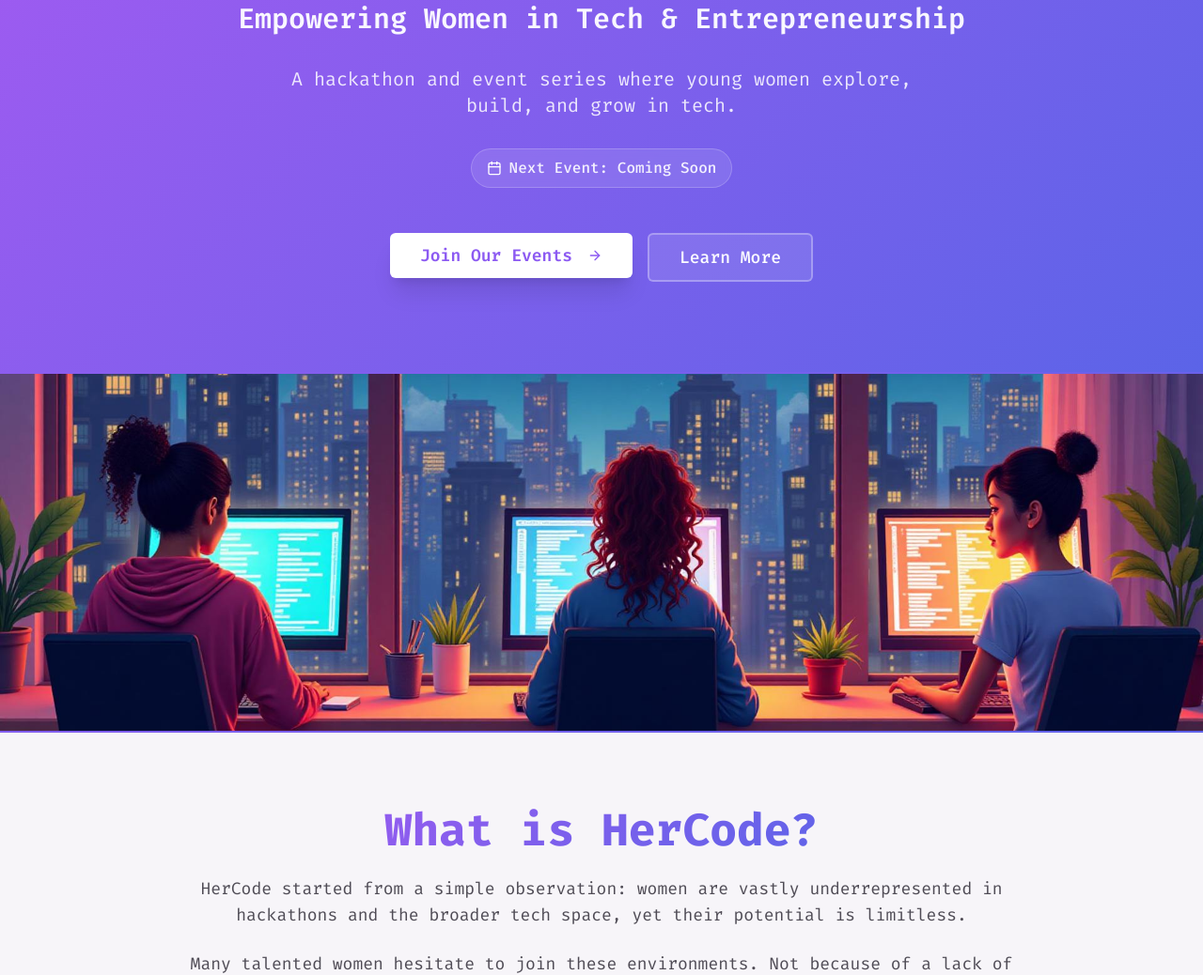
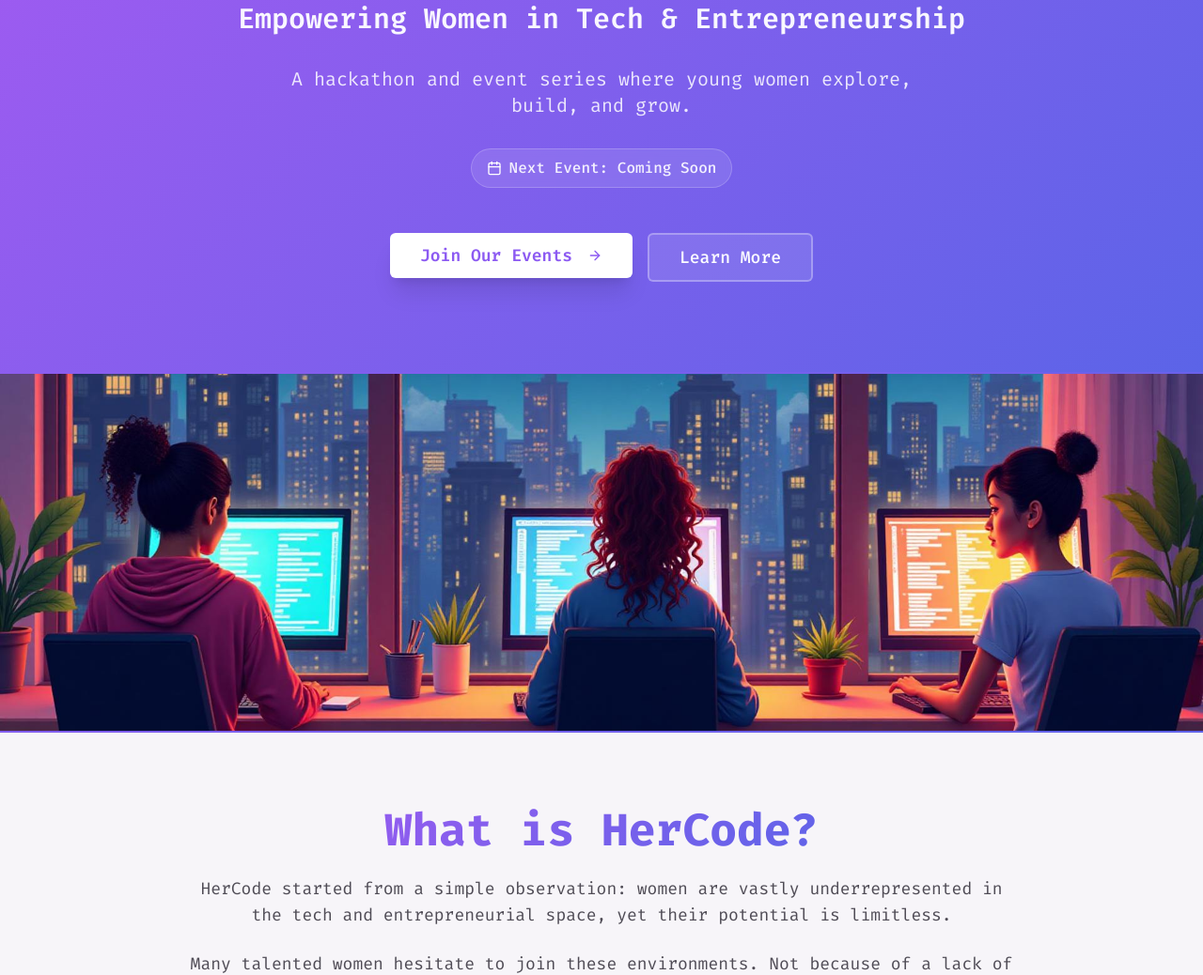
Before and after one commit to ahmetemresavaseri/shecodes-next-gen, a React (Vite) app: page / in a window 1280 px wide. Shown: the part 258-1296 px from the top of the page at 94% size. Built offline with nearby package versions, Linux system fonts and the light colour scheme; the HTML template or start-up script is replaced by a standard one.

Commit message:
Refactor hero and mission sections

```diff
--- a/src/components/HeroSection.tsx
+++ b/src/components/HeroSection.tsx
@@ -20,7 +20,7 @@ export const HeroSection = () => {
 
             {/* Value Proposition */}
             <p className="text-base md:text-lg lg:text-xl text-white/85 max-w-2xl leading-relaxed mx-auto">
-              A hackathon and event series where young women explore, build, and grow in tech.
+              A hackathon and event series where young women explore, build, and grow.
             </p>
 
             {/* Upcoming Event Info */}
--- a/src/components/MissionSection.tsx
+++ b/src/components/MissionSection.tsx
@@ -48,7 +48,7 @@ export const MissionSection = () => {
             </h2>
             <div className="space-y-6 text-base md:text-lg text-foreground/80 leading-relaxed">
               <p>
-                HerCode started from a simple observation: women are vastly underrepresented in hackathons and the broader tech space, yet their potential is limitless.
+                HerCode started from a simple observation: women are vastly underrepresented in the tech and entrepreneurial space, yet their potential is limitless.
               </p>
               <p>
                 Many talented women hesitate to join these environments. Not because of a lack of ability, but because they often don't see themselves represented or encouraged. HerCode was created to change that.
```
